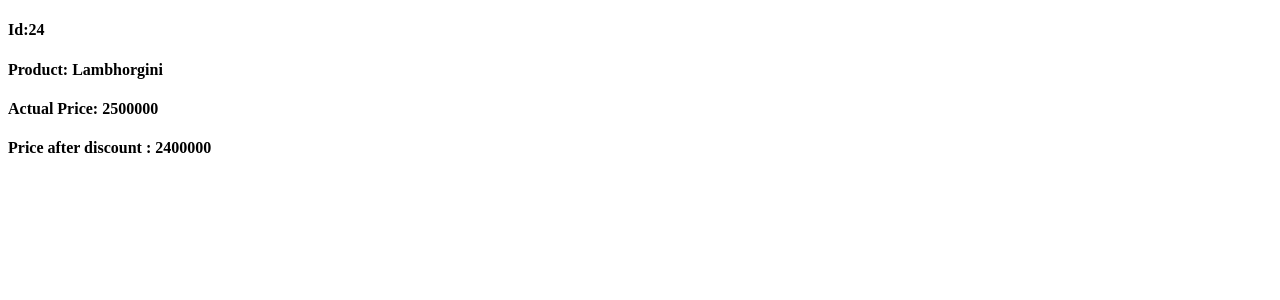
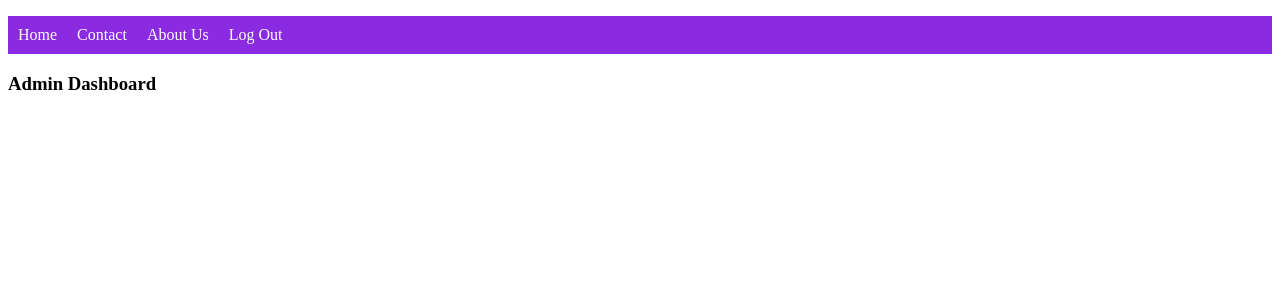
Before and after one commit to VijayKumarBeere/BasicReax, a React (Create React App) app in the folder reactclasses/: page / in a window 1280 px wide. Shown: the top 300 px of the page. Built offline with nearby package versions, Linux system fonts and the light colour scheme.

Commit message:
Alternate way for Ternary operator.

```diff
--- /dev/null
+++ b/reactclasses/src/header.css
@@ -0,0 +1,9 @@
+.list-group{
+    display: flex;
+    list-style-type: none;
+    background-color: blueviolet;
+    color: white;
+    padding: 10px ;
+    gap: 20px;
+    cursor: pointer;
+}
--- a/reactclasses/src/header.js
+++ b/reactclasses/src/header.js
@@ -1,16 +1,19 @@
+import './header.css'
+let loggedIn =true;
 function Header(){
     return(
-        // <header>
-        //     <ul>
-        //         <li>Home</li>
-        //         <li>Contact</li>
-        //         <li>About Us</li>
-        //     </ul>
-        // </header>
-        <div>
-            <input type="checkbox" id="chkSubscribe" className="test"></input>
-            <label htmlFor="chkSubscribe">Subscribe</label>
-        </div>
+            <ul className="list-group">
+                <li>Home</li>
+                <li>Contact</li>
+                <li>About Us</li>
+                {
+                    loggedIn? (<li>Log Out</li>):(<li>Login</li>)
+                }
+            </ul>
+        // <div>
+        //     <input type="checkbox" id="chkSubscribe" className="test"></input>
+        //     <label htmlFor="chkSubscribe">Subscribe</label>
+        // </div>
     )
 }
 export default Header;
--- a/reactclasses/src/index.js
+++ b/reactclasses/src/index.js
@@ -1,11 +1,12 @@
 import React from 'react';
 import ReactDOM from 'react-dom/client';
-import App,{ClickCounter as Counter} from './App';
+import App from './App';
+import Header from './header';
 // import Price from './Binding'
 // import Product from './StateHook';
 // import ColorChange from './Change'
-import Quantity from './quantity';
-import ProductDetails from './ProductManager';
+// import Quantity from './quantity';
+// import ProductDetails from './ProductManager';
 
 // const heading = React.createElement('h1',{},"Hello World?!.");
 const root = ReactDOM.createRoot(document.getElementById('root'));
@@ -22,6 +23,7 @@
 //         <p>Para 2</p>
 //  </div>);
 // }
+let isAdmin=true;
 class Menu extends React.Component{
   render(){
     // console.log(person);
@@ -40,14 +42,28 @@
     return alert('Button clicked : ' + num );
   }
 }
+
+function Admin(){
+  return(
+    <h3>Admin Dashboard</h3>
+  )
+}
+
 root.render(
   <>
-    {/* <Menu></Menu>
-    <Counter></Counter> */}
+    <Header></Header>
+    {
+      isAdmin && <Admin></Admin> //Alternate way of ternary operator.
+    }
+    {/* <Admin></Admin> */}
+
+    {/* <Menu>
+    </Menu> */}
+    {/* <Counter></Counter> */}
     {/* <Price></Price> */}
     {/* <Product></Product> */}
     {/* <ColorChange></ColorChange> */}
     {/* <Quantity></Quantity> */}
-    <ProductDetails></ProductDetails>
+    {/* <ProductDetails></ProductDetails> */}
   </>
 );
```
